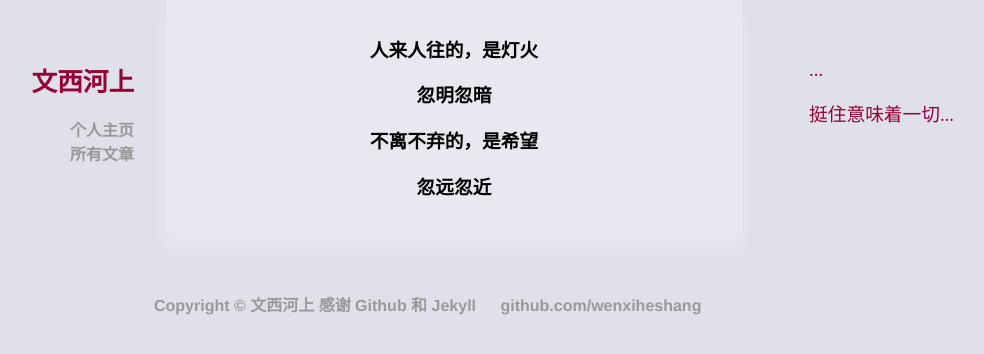
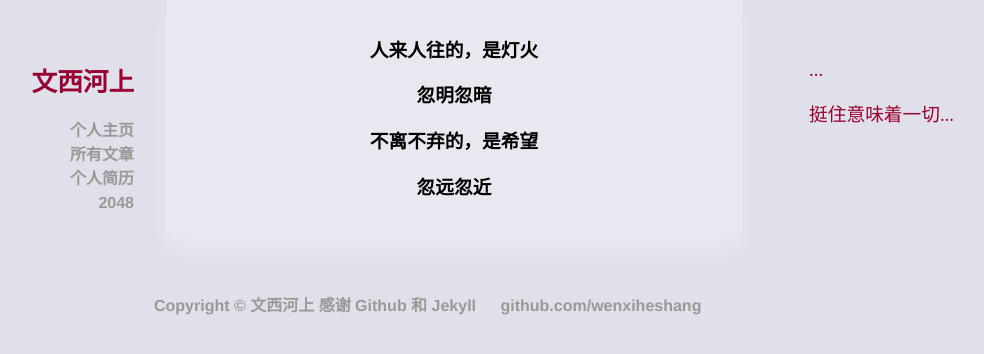
Before and after one commit to xxleyi/xxleyi.github.io, a Jekyll site: the page built from index.html, in a window 1280 px wide. Shown: the top 354 px of the page, without its empty margins (186-1170 px from the left). Built offline with Jekyll 4.4.1, drawn with Linux system fonts in a browser that asks for light colours.

Commit message:
update the link list.

```diff
--- a/_layouts/default.html
+++ b/_layouts/default.html
@@ -12,6 +12,8 @@
 	    		<ul>
 	        		<li><a href="/">个人主页</a></li>
 	        		<li><a href="/blog">所有文章</a></li>
+	        		<li><a href="/resume/个人简历刘西民.pdf">个人简历</a></li>
+	        		<li><a href="/2048">2048</a></li>
 	    		</ul>
 			</nav>
 			<aside>
```
